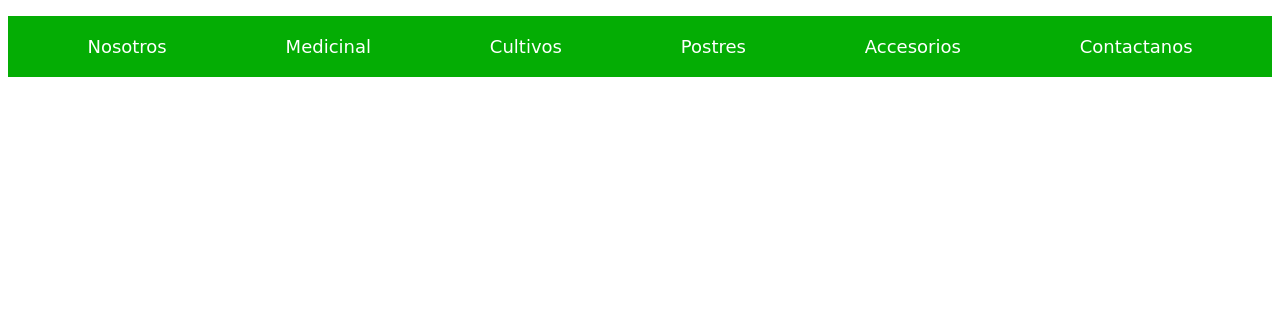
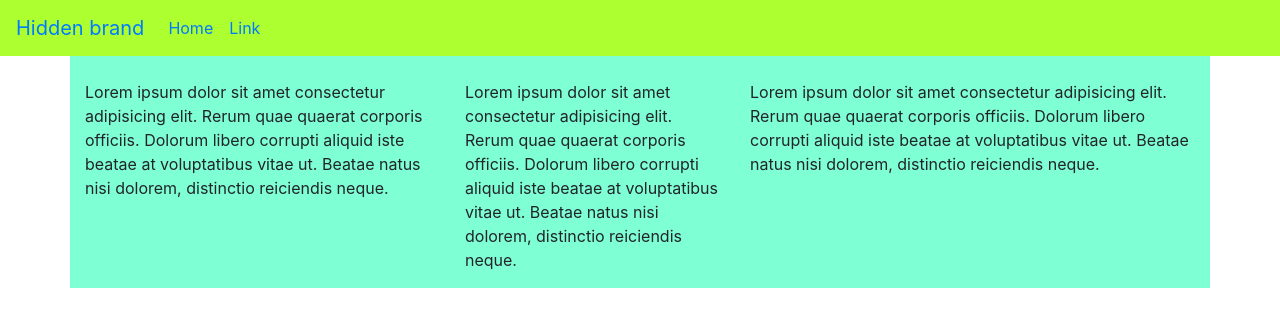
Before and after one commit to renzobe/WebPrueba, a plain HTML site: page index.html in a window 1280 px wide. Drawn offline with nearby package versions, Linux system fonts and the light colour scheme.

Commit message:
tuto boostrap

```diff
--- a/estilos.css
+++ b/estilos.css
@@ -1,21 +1,13 @@
-nav {
-    background-color: rgb(4, 173, 4);
-  }
+nav{
+    background-color: greenyellow;
 
-  nav ul {
-    display: flex;
-    justify-content: space-around;
-    padding: 20px;
-  }
+}
 
-  li {
-    list-style: none;
-  }
+.container {
+    background-color: aquamarine;
+}
 
-  ul a {
-    text-decoration: none;
-    color: white;
-    font-size: 18px;
-    font-family: "Press Start 2P", cursive;
-    transition: 1s;
-  }
+
+.container-fluid  {
+    background-color: aquamarine;
+}
--- a/index.html
+++ b/index.html
@@ -4,23 +4,91 @@
     <meta charset="UTF-8" />
     <meta name="viewport" content="width=}, initial-scale=1.0" />
     <title>Document</title>
-    <link rel="stylesheet" href="estilos.css">
+    <link rel="stylesheet" href="estilos.css" />
+    <link
+      rel="stylesheet"
+      href="https://stackpath.bootstrapcdn.com/bootstrap/4.5.2/css/bootstrap.min.css"
+      integrity="sha384-JcKb8q3iqJ61gNV9KGb8thSsNjpSL0n8PARn9HuZOnIxN0hoP+VmmDGMN5t9UJ0Z"
+      crossorigin="anonymous"
+    />
+    <script
+      src="https://code.jquery.com/jquery-3.5.1.slim.min.js"
+      integrity="sha384-DfXdz2htPH0lsSSs5nCTpuj/zy4C+OGpamoFVy38MVBnE+IbbVYUew+OrCXaRkfj"
+      crossorigin="anonymous"
+    ></script>
+    <script
+      src="https://cdn.jsdelivr.net/npm/popper.js@1.16.1/dist/umd/popper.min.js"
+      integrity="sha384-9/reFTGAW83EW2RDu2S0VKaIzap3H66lZH81PoYlFhbGU+6BZp6G7niu735Sk7lN"
+      crossorigin="anonymous"
+    ></script>
+    <script
+      src="https://stackpath.bootstrapcdn.com/bootstrap/4.5.2/js/bootstrap.min.js"
+      integrity="sha384-B4gt1jrGC7Jh4AgTPSdUtOBvfO8shuf57BaghqFfPlYxofvL8/KUEfYiJOMMV+rV"
+      crossorigin="anonymous"
+    ></script>
   </head>
   <body>
     <header>
-      <nav>
-        <ul>
-          <li><a href="./index.html">Nosotros</a></li>
-          <li><a href="./canabbis/canabbis.html">Medicinal</a></li>
-          <li><a href="./cultivos/cultivos.html">Cultivos</a></li>
-          <li><a href="./postres/postres.html">Postres</a></li>
-          <li><a href="./accesorios/accesorios.html">Accesorios</a></li>
-          <li><a href="./contacto/contacto.html">Contactanos</a></li>
-        </ul>
+      <nav class="navbar navbar-expand-lg">
+        <button
+          class="navbar-toggler bg-dark"
+          type="button"
+          data-toggle="collapse"
+          data-target="#navbarTogglerDemo01"
+          aria-controls="navbarTogglerDemo01"
+          aria-expanded="false"
+          aria-label="Toggle navigation"
+        >
+          <span class="navbar-toggler-icon"><img src="https://encrypted-tbn0.gstatic.com/images?q=tbn%3AANd9GcRdV2EQkvnt1I79adY-imGvFx_lX8aUTNZlLQ&usqp=CAU" height="20" ></span>
+        </button>
+        <div class="collapse navbar-collapse" id="navbarTogglerDemo01">
+          <a class="navbar-brand" href="#">Hidden brand</a>
+          <ul class="navbar-nav mr-auto mt-2 mt-lg-0">
+            <li class="nav-item active">
+              <a class="nav-link" href="#"
+                >Home <span class="sr-only">(current)</span></a
+              >
+            </li>
+            <li class="nav-item">
+              <a class="nav-link" href="#">Link</a>
+            </li>
+          </ul>
+        </div>
       </nav>
     </header>
 
-    <main></main>
+    <main>
+      <div class="container">
+          <br>
+        <div class="row">
+
+          <div class="col-md-4 ">
+            <p>
+              Lorem ipsum dolor sit amet consectetur adipisicing elit. Rerum
+              quae quaerat corporis officiis. Dolorum libero corrupti aliquid
+              iste beatae at voluptatibus vitae ut. Beatae natus nisi dolorem,
+              distinctio reiciendis neque.
+            </p>
+          </div>
+          <div  class="col-md-3" >
+            <p>
+              Lorem ipsum dolor sit amet consectetur adipisicing elit. Rerum
+              quae quaerat corporis officiis. Dolorum libero corrupti aliquid
+              iste beatae at voluptatibus vitae ut. Beatae natus nisi dolorem,
+              distinctio reiciendis neque.
+            </p>
+          </div>
+          <div class="col-md-5">
+            <p>
+              Lorem ipsum dolor sit amet consectetur adipisicing elit. Rerum
+              quae quaerat corporis officiis. Dolorum libero corrupti aliquid
+              iste beatae at voluptatibus vitae ut. Beatae natus nisi dolorem,
+              distinctio reiciendis neque.
+            </p>
+          </div>
+        </div>
+      </div>
+    </main>
 
     <footer></footer>
   </body>
```
